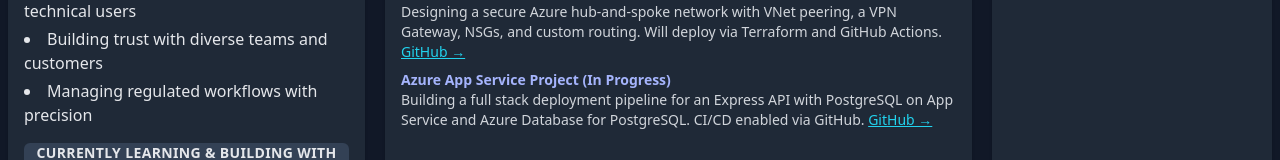
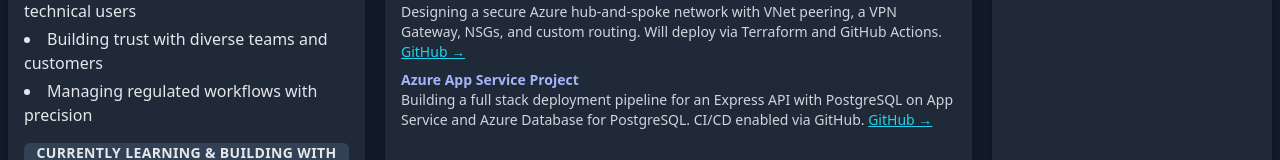
Before and after one commit to Simodalstix/vue-simostack, a Vue app: page / in a window 1280 px wide. Shown: the part 584-744 px from the top of the page. Built offline with nearby package versions, Linux system fonts and the light colour scheme.

Commit message:
removed in progress

```diff
--- a/src/components/MiddleColumn.vue
+++ b/src/components/MiddleColumn.vue
@@ -94,7 +94,7 @@
         </p>
       </div>
       <div>
-        <h4 class="font-semibold text-indigo-300">Azure App Service Project (In Progress)</h4>
+        <h4 class="font-semibold text-indigo-300">Azure App Service Project</h4>
         <p>
           Building a full stack deployment pipeline for an Express API with PostgreSQL on App
           Service and Azure Database for PostgreSQL. CI/CD enabled via GitHub.
```
